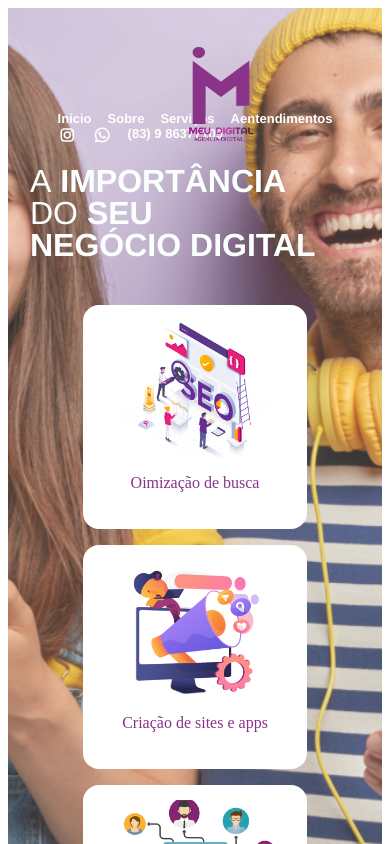
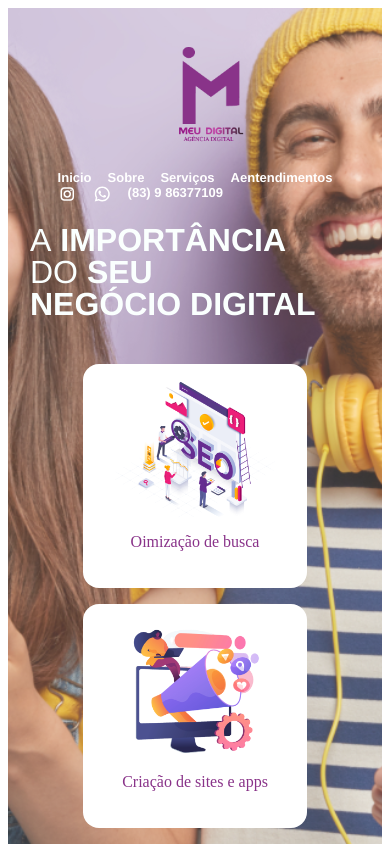
Before and after one commit to PedroNestJp/MeuDigitalAgenciaV2, a React (Create React App) app: page / in a window 390 px wide. Shown: the top 844 px of the page. Built offline with nearby package versions, Linux system fonts and the light colour scheme; no server answers.

Commit message:
fix header logo

```diff
--- a/src/components/Header.jsx
+++ b/src/components/Header.jsx
@@ -5,9 +5,8 @@ export const Header = () => {
   return (
     <header>
       <div className="HeaderContainer">
-          <div className="logo">
-            {" "}
-            <img className="logoImg" src="./img/logo.png" alt="" />{" "}
+          <div className="headerLogo">
+            <img className="logoImg" src="./img/logo.png" alt="" />
           </div>
         <div className="navbar">
           <div className="containerBox">
--- a/src/styles/Header.css
+++ b/src/styles/Header.css
@@ -16,7 +16,7 @@ header {
   align-items: center;
   justify-content: center;
 }
-.logo {
+.headerLogo {
   top: 1rem;
   left: 1rem;
   position: fixed;
@@ -157,7 +157,7 @@ header {
     width: 12rem;
     height: 12rem;
   }
-  .logo{
+  .headerLogo{
     position: relative;
   }
   .navbar{
```
